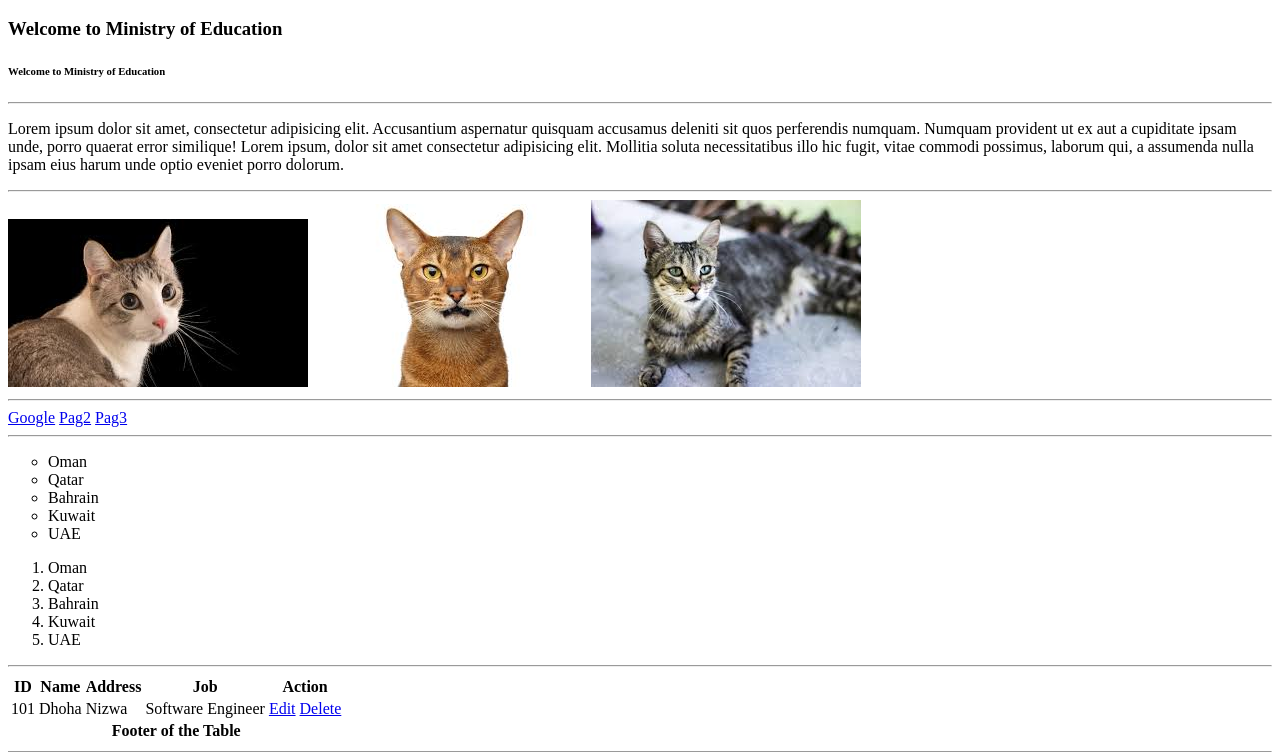
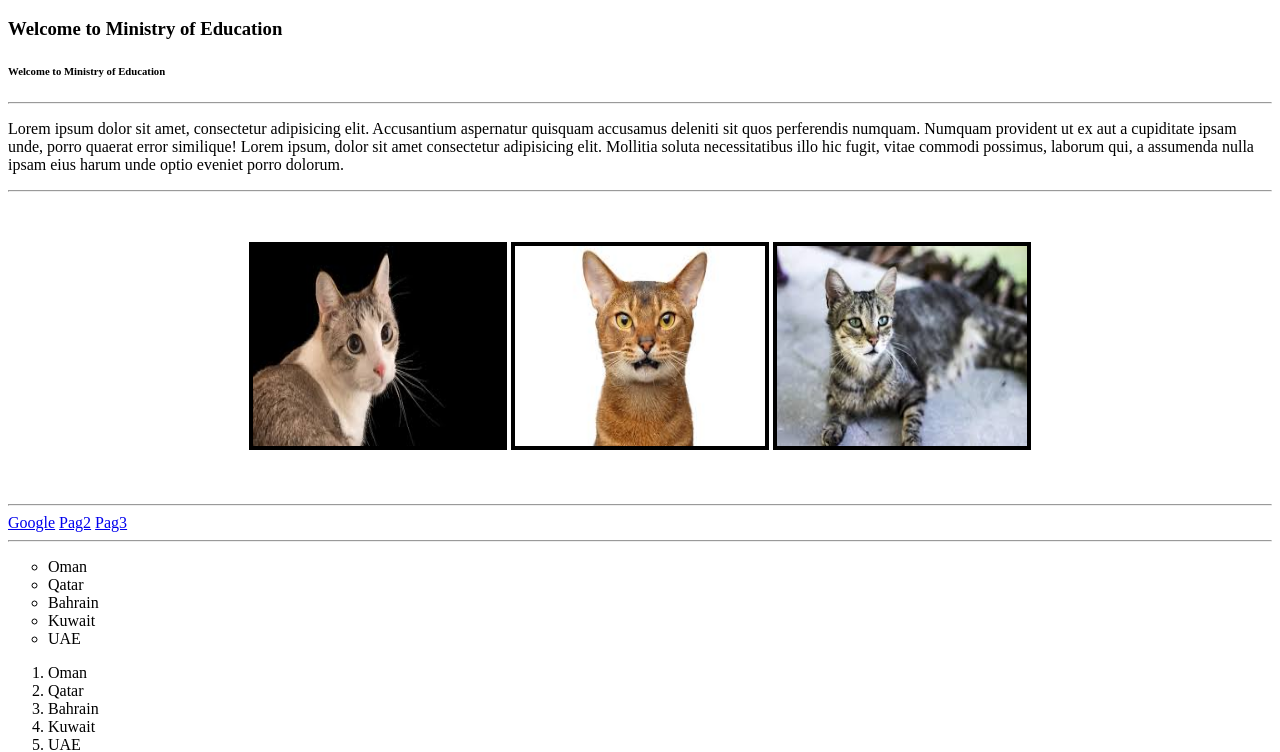
Before and after one commit to Yousuf-Saleh-AL-Hadhrami/Dhoha-Training, a PHP site: page / in a window 1280 px wide. Shown: the part 188-940 px from the top of the page. Run offline with PHP 8.4, Linux system fonts and the light colour scheme.

Commit message:
I finished updating section images

```diff
--- a/project1/css/style.css
+++ b/project1/css/style.css
@@ -5,3 +5,17 @@ background-color: red;
 color: white;
 text-align: center;
 }
+
+.images{
+
+    padding: 30px 10px;
+    margin:20px auto;
+    text-align: center;
+}
+
+.images img{
+
+    border:4px solid black;
+    width: 250px;
+    height: 200px;
+}
--- a/project1/index.html
+++ b/project1/index.html
@@ -44,15 +44,16 @@
     <hr>
 
     <!-- Images  -->
-
-    <img src="./images/تنزيل.jfif" alt="Cat" />
+  <div class="images">
+  <img src="./images/تنزيل.jfif" alt="Cat" />
     <img src="./images/cat.jfif" alt="" />
     <img src="./images/cat3.jfif" alt="" />
+  </div>
+
 
     <hr>
 
     <!-- Links -->
-
     <a href="https://www.google.com">Google</a>
     <a href="page2.html">Pag2</a>
     <a href="page3.html">Pag3</a>
```
